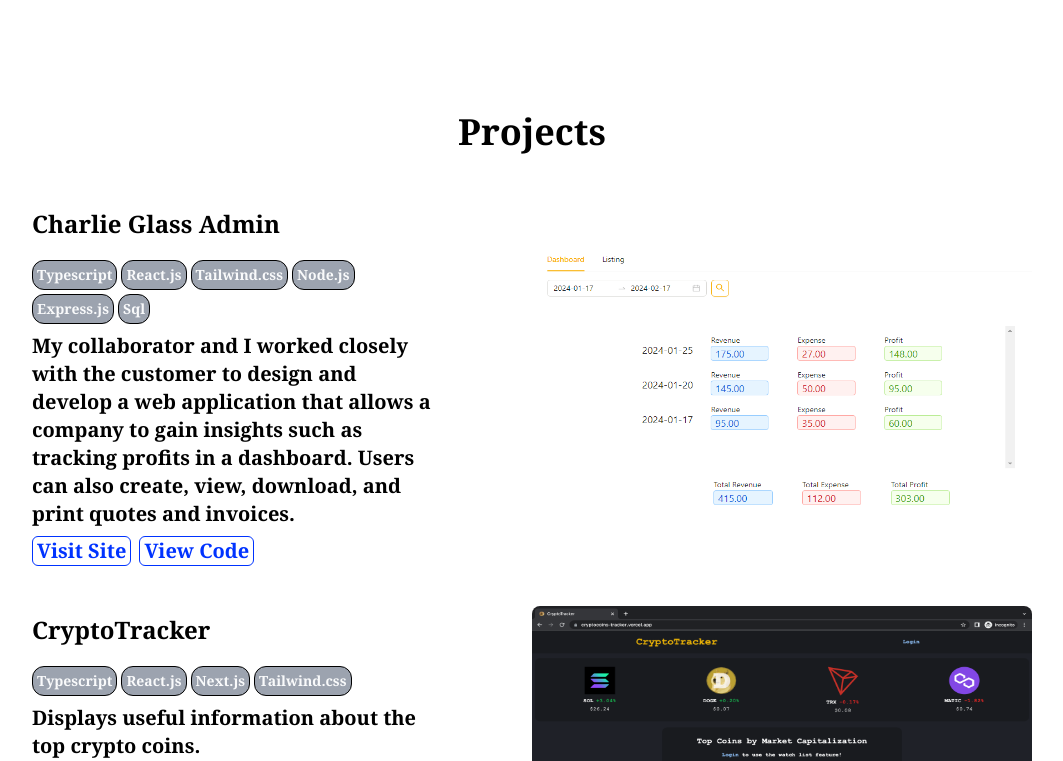
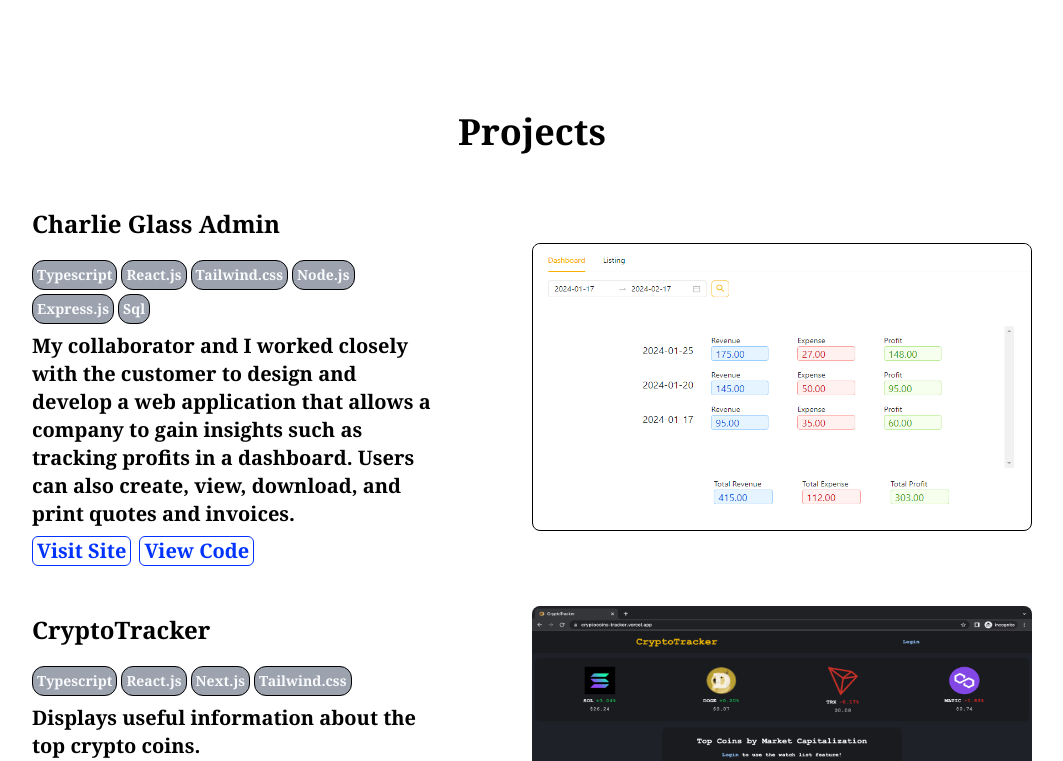
Before and after one commit to nsikan-na/portfolio, a Next.js app: page /components/Projects in a window 1280 px wide. Shown: the top 761 px of the page, without its empty margins (108-1171 px from the left). Built offline with nearby package versions, Linux system fonts and the light colour scheme.

Commit message:
importbve

```diff
--- a/pages/components/ProjectTemplate.tsx
+++ b/pages/components/ProjectTemplate.tsx
@@ -47,7 +47,14 @@ const ProjectTemplate: React.FC<{
       </div>
       <div className="lg:w-5/12 ">
         <div className="flex justify-center items-center  w-full h-full ">
-          <a href={demoLink} target="_blank">
+          <a
+            href={demoLink}
+            target="_blank"
+            style={{
+              border: gif === "cgiadmin3" ? "1px solid black " : undefined,
+              borderRadius: gif === "cgiadmin3" ? "0.5rem " : undefined,
+            }}
+          >
             <Image
               src={`/images/${gif}.png`}
               width="640%"
```
